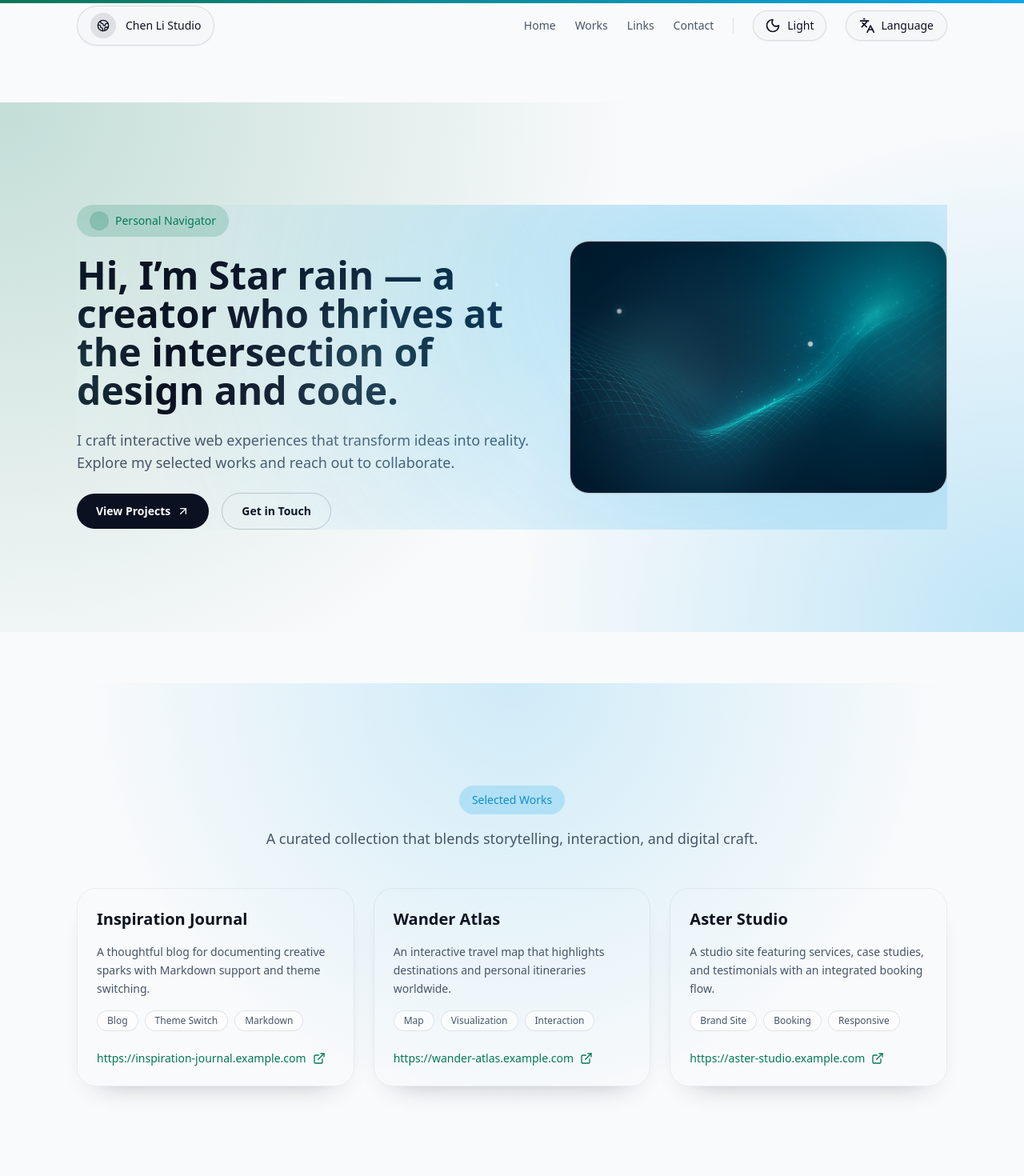
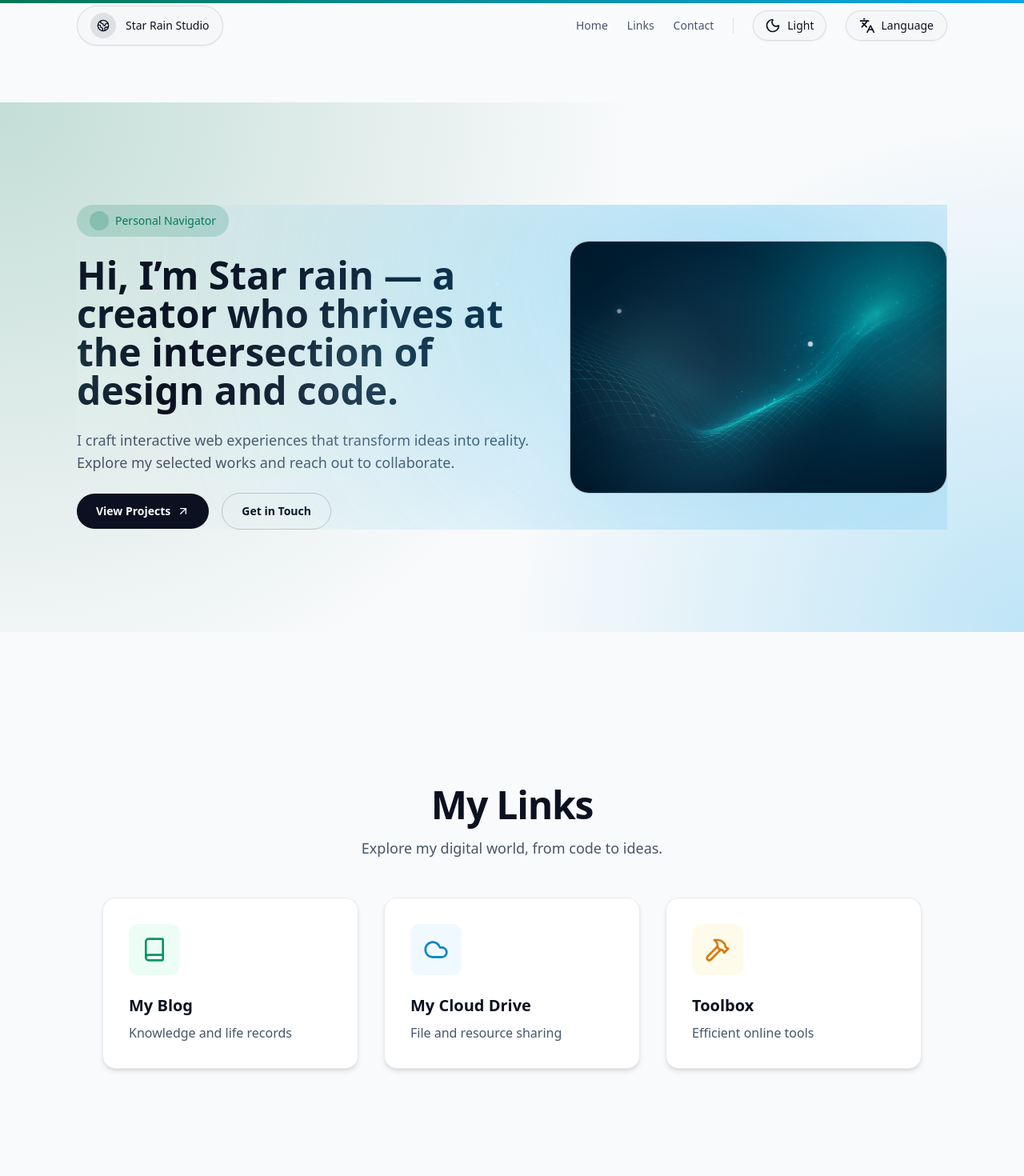
Before and after one commit to Arzelan/mySelf_page, a React (Vite) app: page / in a window 1280 px wide. Shown: the top 1470 px of the page at 80% size. Built offline with nearby package versions, Linux system fonts and the light colour scheme.

Commit message:
隐藏 作品栏

```diff
--- a/src/App.tsx
+++ b/src/App.tsx
@@ -77,7 +77,7 @@ type TranslationShape = {
 
 const navLinks = [
   { id: "home" },
-  { id: "works" },
+  // { id: "works" },
   { id: "links" },
   { id: "contact" },
 ] as const;
@@ -182,7 +182,7 @@ const Header = ({
             <span className="inline-flex h-8 w-8 items-center justify-center rounded-full bg-[color-mix(in_srgb,var(--page-foreground)_10%,transparent)] text-[color:var(--page-foreground)]">
               <Globe2 className="h-4 w-4" />
             </span>
-            <span>Chen Li Studio</span>
+            <span>Star Rain Studio</span>
           </motion.a>
 
           <nav className="hidden items-center gap-6 lg:flex">
@@ -764,7 +764,7 @@ function App() {
       />
       <main className="flex flex-col gap-16 pt-32 transition-colors duration-300">
         <HeroSection content={strings.hero} />
-        <WorksSection content={strings.works} />
+        {/* <WorksSection content={strings.works} /> */}
         <SectionWrapper id="links">
           <LinksSection content={strings.links} />
         </SectionWrapper>
```
